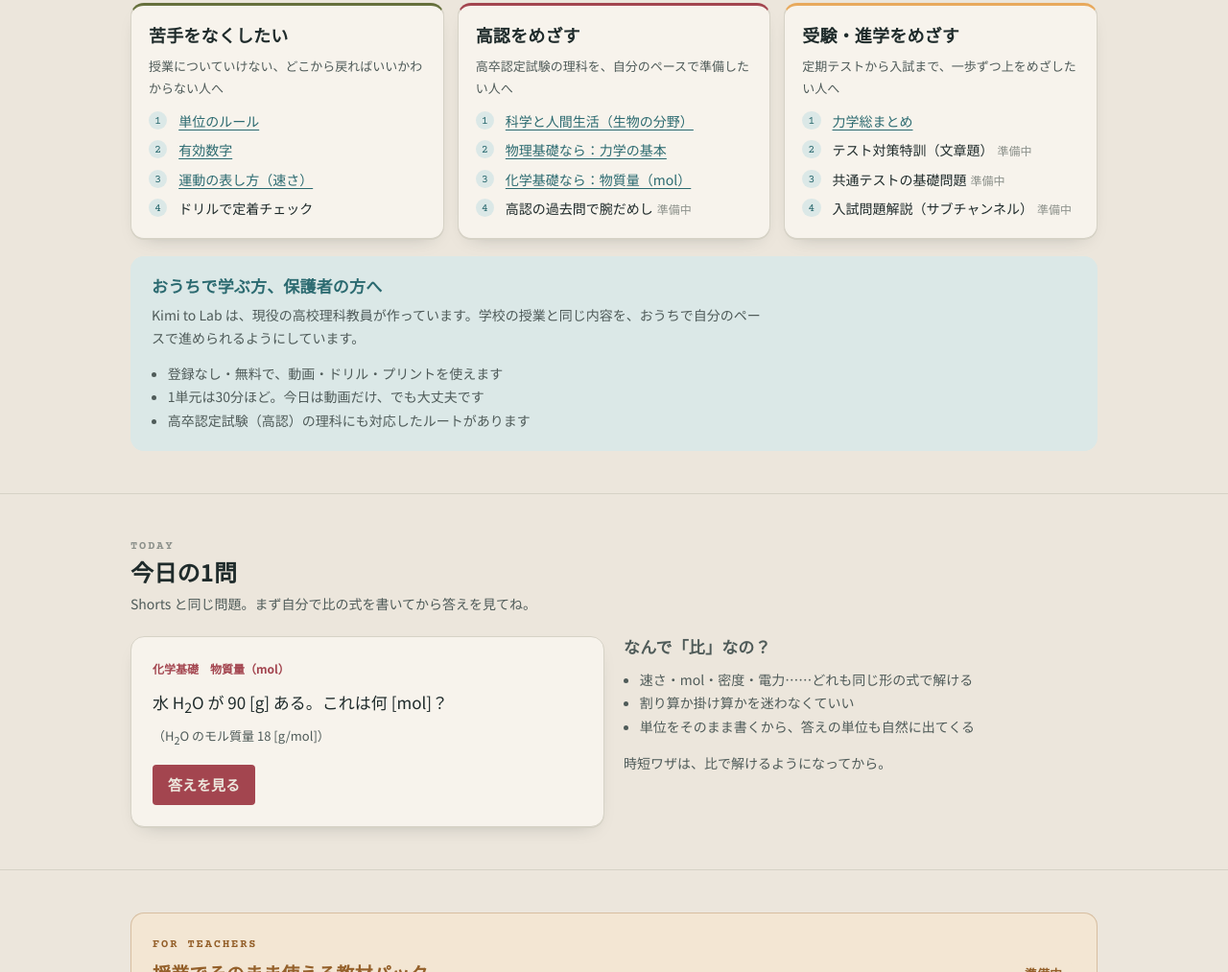
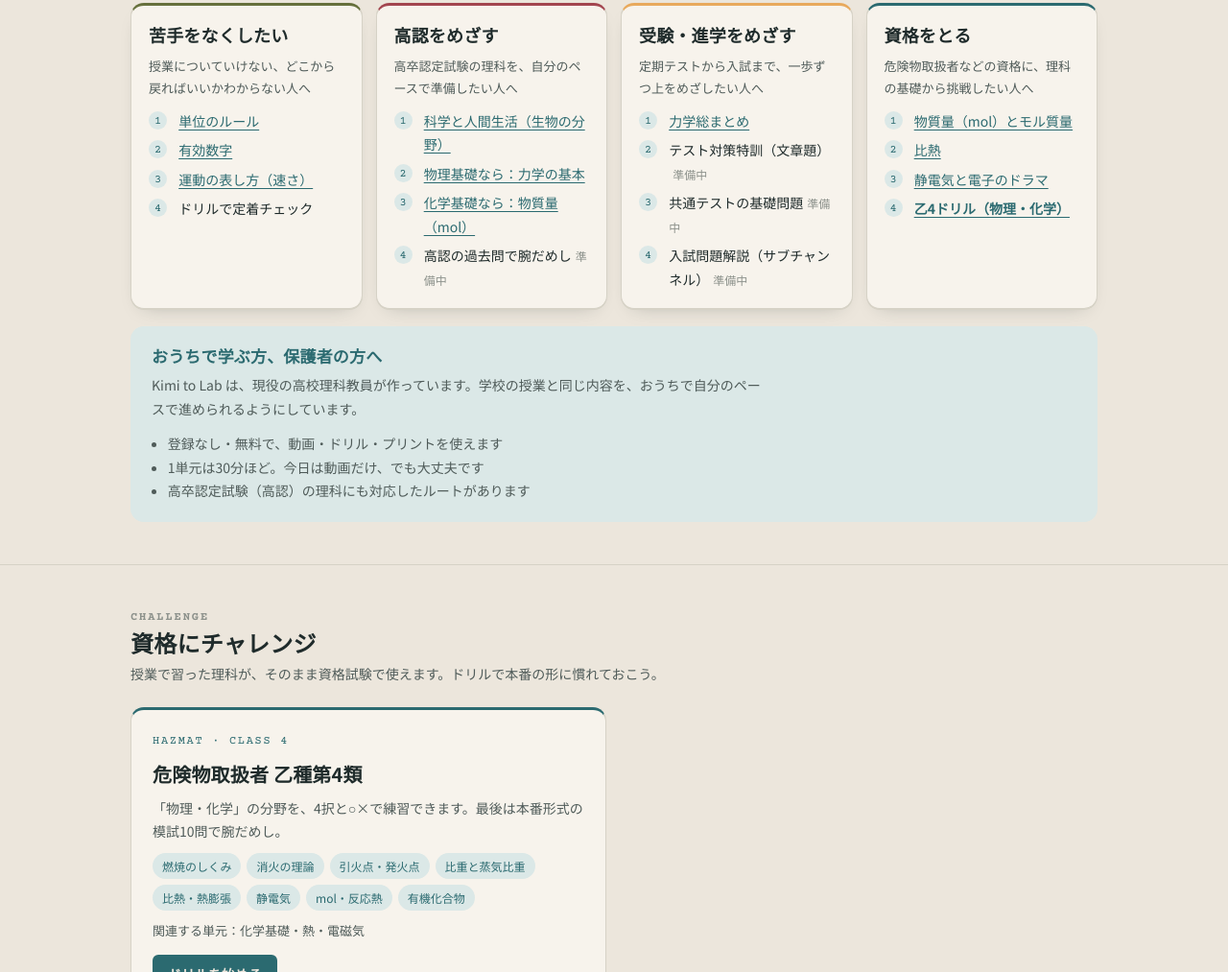
Before and after one commit to sak19lab/sak19lab.github.io, a plain HTML site: page index.html in a window 1280 px wide. Shown: the part 1787-2800 px from the top of the page at 96% size. Drawn offline with nearby package versions, Linux system fonts and the light colour scheme; a web font is replaced by a local one.

Commit message:
「資格にチャレンジ」コーナーと乙4ドリル、目的別ルート「資格をとる」を追加
Co-Authored-By: Claude Opus 5.5 <noreply@anthropic.com>
Claude-Session: https://claude.ai/code/session_01995pqJYVUnc7jqRAyeMiQp

```diff
--- a/index.html
+++ b/index.html
@@ -142,7 +142,7 @@ section + section{border-top:1px solid var(--line)}
 .why ul{padding-left:1.2em;margin:10px 0 0}
 
 /* 目的別ルート */
-.routes{display:grid;grid-template-columns:repeat(3,1fr);gap:14px}
+.routes{display:grid;grid-template-columns:repeat(auto-fit,minmax(230px,1fr));gap:14px}
 .route{background:var(--card);border:1px solid var(--line);border-radius:6px;padding:18px;display:flex;flex-direction:column;gap:10px;min-width:0}
 .route h3{font-size:18px}
 .route .for{font-size:13px;color:var(--ink-2)}
@@ -154,6 +154,18 @@ section + section{border-top:1px solid var(--line)}
 .route.r1{border-top:3px solid var(--ok)}
 .route.r2{border-top:3px solid var(--purple)}
 .route.r3{border-top:3px solid var(--gold)}
+.route.r4{border-top:3px solid var(--accent)}
+.route li a{color:var(--accent);text-underline-offset:3px;font-weight:700}
+/* 資格にチャレンジ */
+.quals{display:grid;grid-template-columns:repeat(auto-fill,minmax(min(100%,340px),1fr));gap:16px}
+.qual{background:var(--card);border:1px solid var(--line);border-radius:14px;padding:22px;display:flex;flex-direction:column;gap:10px;min-width:0;border-top:3px solid var(--accent)}
+.qual .lv{font-family:var(--mono);font-size:12px;letter-spacing:.14em;color:var(--accent)}
+.qual h3{font-size:20px}
+.qual p{margin:0;font-size:14px;color:var(--ink-2)}
+.qual .chips{display:flex;flex-wrap:wrap;gap:6px}
+.qual .chips span{font-size:12px;padding:3px 10px;border-radius:999px;background:var(--accent-soft);color:var(--accent)}
+.qual .link{font-size:13px;color:var(--ink-2)}
+.qual a.go{align-self:flex-start;background:var(--accent);color:var(--paper);text-decoration:none;font-weight:700;font-size:14px;padding:8px 16px;border-radius:6px;margin-top:4px}
 .parents{margin-top:18px;background:var(--accent-soft);border-radius:6px;padding:20px 22px;display:grid;grid-template-columns:auto 1fr;gap:6px 20px;align-items:start}
 .parents h3{font-size:17px;color:var(--accent);grid-column:1/-1}
 .parents p{margin:0;font-size:14px;color:var(--ink-2);grid-column:1/-1;max-width:46em}
@@ -219,7 +231,7 @@ a.fbtn:hover{border-color:var(--accent);transform:translateY(-2px)}
 <header class="top"><div class="wrap">
   <a class="logo" href="#top">Kimi <span>to</span> Lab</a>
   <nav class="links">
-    <a href="#stuck">つまずき診断</a><a href="#map">単元マップ</a><a href="#routes">目的別ルート</a><a href="#daily">今日の1問</a><a href="#teachers">先生方へ</a>
+    <a href="#stuck">つまずき診断</a><a href="#map">単元マップ</a><a href="#routes">目的別ルート</a><a href="#quals">資格</a><a href="#daily">今日の1問</a><a href="#teachers">先生方へ</a>
   </nav>
 </div></header>
 
@@ -278,6 +290,15 @@ a.fbtn:hover{border-color:var(--accent);transform:translateY(-2px)}
       <li>高卒認定試験（高認）の理科にも対応したルートがあります</li>
     </ul>
   </div>
+</div></section>
+
+<section id="quals"><div class="wrap">
+  <div class="sec-head"><div>
+    <div class="eyebrow">CHALLENGE</div>
+    <h2>資格にチャレンジ</h2>
+    <p>授業で習った理科が、そのまま資格試験で使えます。ドリルで本番の形に慣れておこう。</p>
+  </div></div>
+  <div class="quals" id="qualList"></div>
 </div></section>
 
 <section id="daily"><div class="wrap">
@@ -379,7 +400,15 @@ const ROUTES=[
  {c:"r2",title:"高認をめざす",for:"高卒認定試験の理科を、自分のペースで準備したい人へ",steps:[
   {t:"科学と人間生活（生物の分野）",to:["kajin",0]},{t:"物理基礎なら：力学の基本",to:["mech",0]},{t:"化学基礎なら：物質量（mol）",to:["chem",1]},{t:"高認の過去問で腕だめし",soon:1}]},
  {c:"r3",title:"受験・進学をめざす",for:"定期テストから入試まで、一歩ずつ上をめざしたい人へ",steps:[
-  {t:"力学総まとめ",to:["mech",15]},{t:"テスト対策特訓（文章題）",soon:1},{t:"共通テストの基礎問題",soon:1},{t:"入試問題解説（サブチャンネル）",soon:1}]}
+  {t:"力学総まとめ",to:["mech",15]},{t:"テスト対策特訓（文章題）",soon:1},{t:"共通テストの基礎問題",soon:1},{t:"入試問題解説（サブチャンネル）",soon:1}]},
+ {c:"r4",title:"資格をとる",for:"危険物取扱者などの資格に、理科の基礎から挑戦したい人へ",steps:[
+  {t:"物質量（mol）とモル質量",to:["chem",1]},{t:"比熱",to:["heat",1]},{t:"静電気と電子のドラマ",to:["elec",0]},{t:"乙4ドリル（物理・化学）",href:"https://sak19lab.github.io/physics/otsu4-drill/"}]}
+];
+// 資格カード：増やすときはここに1つ足すだけ
+const QUALS=[
+ {lv:"HAZMAT · CLASS 4",title:"危険物取扱者 乙種第4類",desc:"「物理・化学」の分野を、4択と○×で練習できます。最後は本番形式の模試10問で腕だめし。",
+  chips:["燃焼のしくみ","消火の理論","引火点・発火点","比重と蒸気比重","比熱・熱膨張","静電気","mol・反応熱","有機化合物"],
+  rel:"関連する単元：化学基礎・熱・電磁気",url:"https://sak19lab.github.io/physics/otsu4-drill/"}
 ];
 const TILES=[
  ["s","t30","30秒で見る","Shorts で要点だけ。通学中にサクッと。","YouTube Shorts へ"],
@@ -407,7 +436,8 @@ function renderPanel(){
 function renderAll(){renderTabs();renderLessons();renderPanel();try{localStorage.setItem("ktl-cur",JSON.stringify(cur))}catch(e){}}
 $("#stuckList").innerHTML=STUCK.map((s,i)=>`<button data-k="${i}"><span class="say">「${s.say}」</span><span class="go">→ ${s.go}</span></button>`).join("");
 $("#stuckList").addEventListener("click",e=>{const b=e.target.closest("button");if(!b)return;const [sub,i]=STUCK[b.dataset.k].to;cur={sub,i};renderAll();$("#map").scrollIntoView({behavior:"smooth"})});
-$("#routeList").innerHTML=ROUTES.map((r,ri)=>`<div class="route ${r.c}"><h3>${r.title}</h3><div class="for">${r.for}</div><ol>${r.steps.map((s,si)=>`<li><span>${s.to?`<button data-r="${ri}" data-s="${si}">${s.t}</button>`:s.t}${s.soon?`<span class="soon">準備中</span>`:""}</span></li>`).join("")}</ol></div>`).join("");
+$("#qualList").innerHTML=QUALS.map(q=>`<div class="qual"><div class="lv">${q.lv}</div><h3>${q.title}</h3><p>${q.desc}</p><div class="chips">${q.chips.map(c=>`<span>${c}</span>`).join("")}</div><div class="link">${q.rel}</div><a class="go" href="${q.url}" target="_blank" rel="noopener">ドリルを始める</a></div>`).join("");
+$("#routeList").innerHTML=ROUTES.map((r,ri)=>`<div class="route ${r.c}"><h3>${r.title}</h3><div class="for">${r.for}</div><ol>${r.steps.map((s,si)=>`<li><span>${s.to?`<button data-r="${ri}" data-s="${si}">${s.t}</button>`:s.href?`<a href="${s.href}" target="_blank" rel="noopener">${s.t}</a>`:s.t}${s.soon?`<span class="soon">準備中</span>`:""}</span></li>`).join("")}</ol></div>`).join("");
 $("#routeList").addEventListener("click",e=>{const b=e.target.closest("button");if(!b)return;const [sub,i]=ROUTES[b.dataset.r].steps[b.dataset.s].to;cur={sub,i};renderAll();$("#map").scrollIntoView({behavior:"smooth"})});
 $("#tabs").addEventListener("click",e=>{const b=e.target.closest(".tab");if(!b)return;cur={sub:b.dataset.s,i:0};renderAll()});
 $("#lessons").addEventListener("click",e=>{const b=e.target.closest("button");if(!b)return;cur.i=+b.dataset.i;renderAll()});
```
